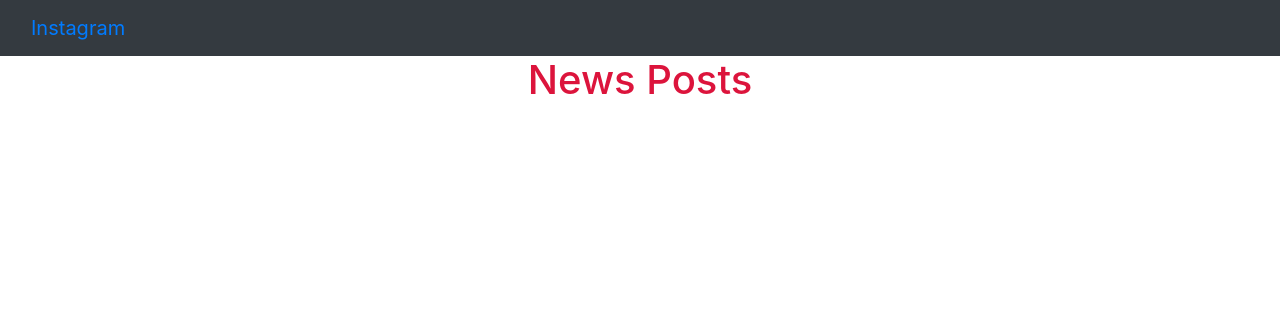
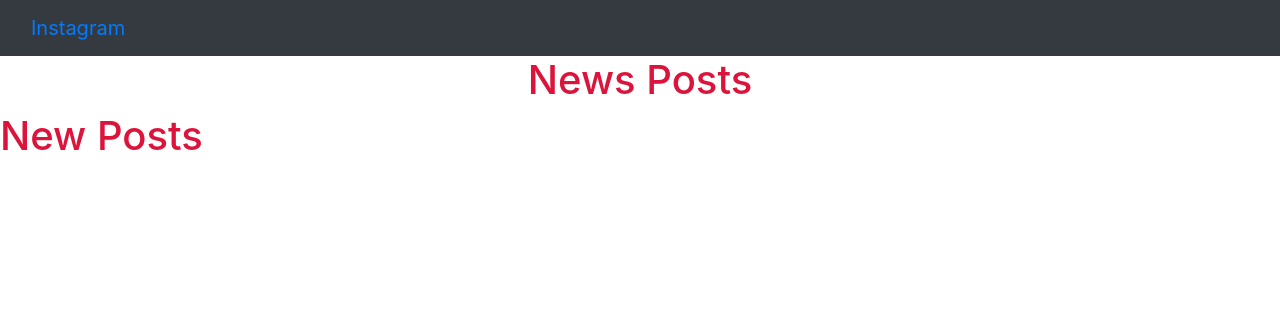
Before and after one commit to bre-nda/instagram-app, a Django app: template instagram/templates/home.html in a window 1280 px wide. Shown: the top 316 px of the page. Run offline with Django 3.2, Linux system fonts and the light colour scheme; the template is opened without the code that fills it, so the values that code supplies are empty; some libraries are stand-ins or nearby versions.

Commit message:
dd h1 to the home file

```diff
--- a/instagram/templates/home.html
+++ b/instagram/templates/home.html
@@ -1 +1,2 @@
-{%extends 'base.html'%} {% block content %} {{block.super}} {% endblock %}
+{%extends 'base.html'%} {% block content %} {{block.super}}
+<h1>New Posts</h1> {% endblock %}
```
